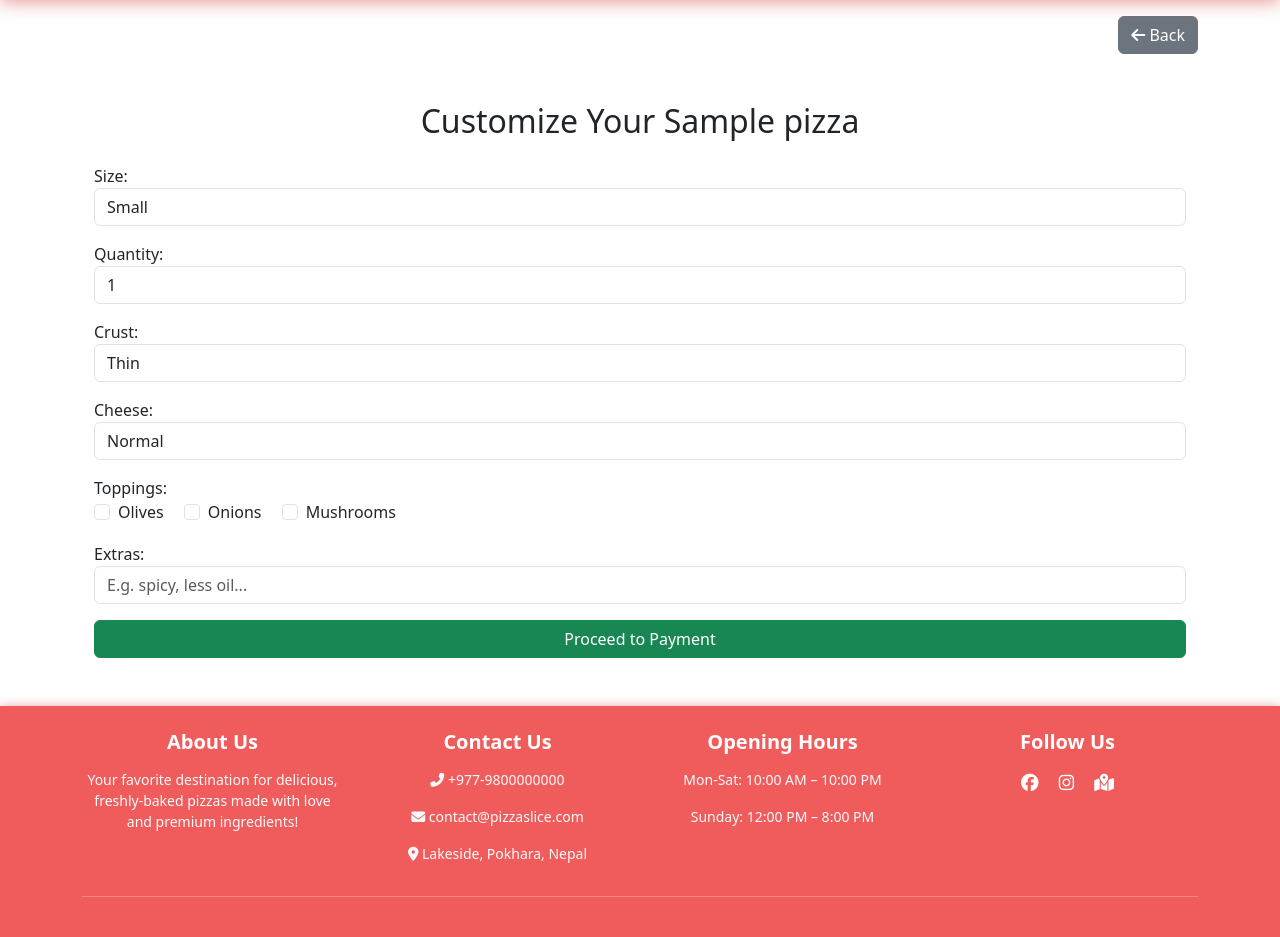
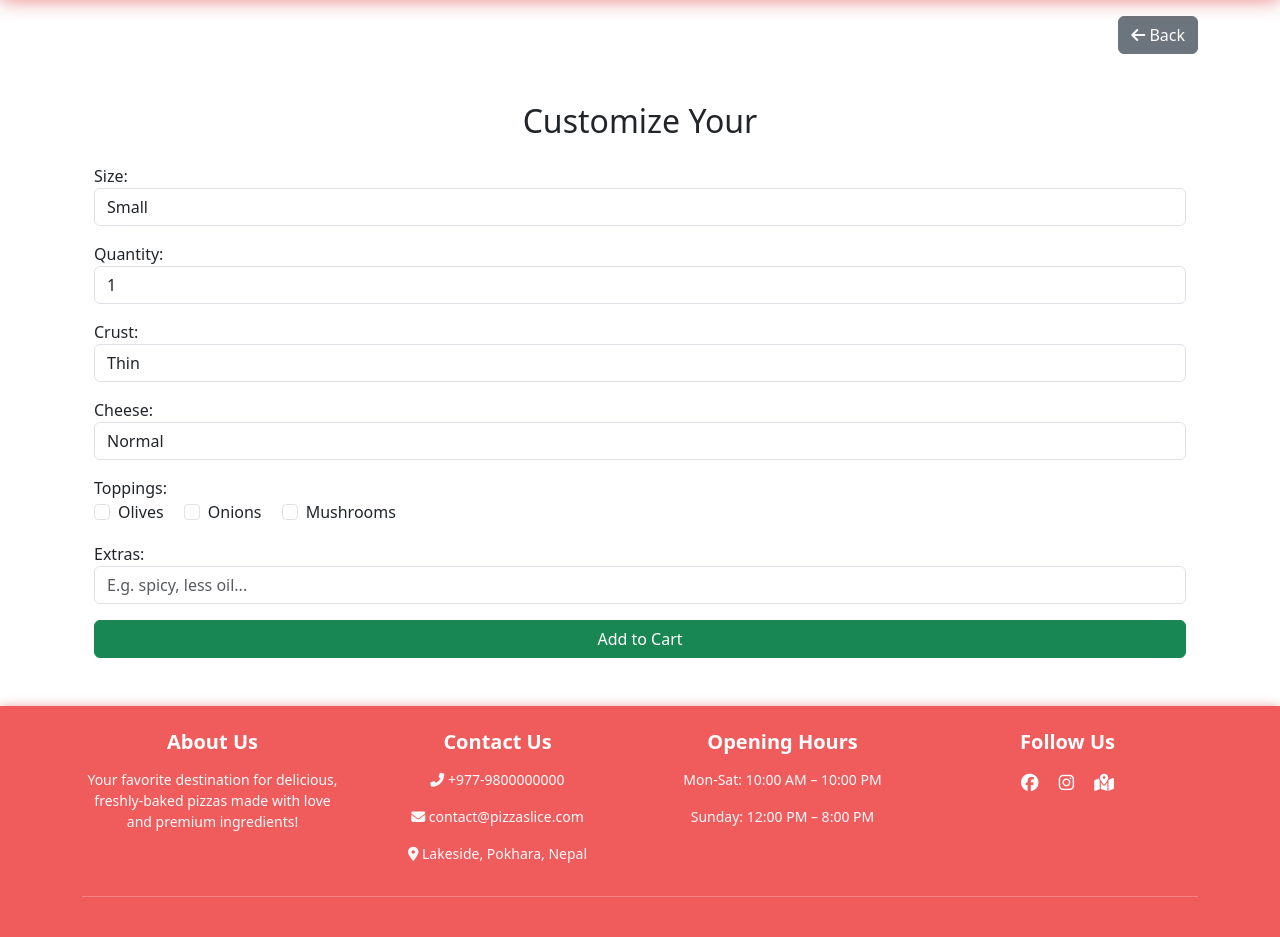
Before and after one commit to Sajani11/MyPizzaApp, a Flask app: page /customize/1 in a window 1280 px wide. Shown: the part 56-993 px from the top of the page. Run offline with Flask 3, Linux system fonts and the light colour scheme; tables that the repository leaves empty hold one stand-in row (values such as "Sample post"); some libraries are stand-ins or nearby versions.

Commit message:
Updated work flow in ordering

```diff
--- a/app.py
+++ b/app.py
@@ -134,60 +134,61 @@ def logout():
 def choose_auth():
     return render_template('choose_auth.html')
 
-@app.route('/order/<int:pizza_id>', methods=['GET', 'POST'])
+@app.route('/order/<int:pizza_id>', methods=['GET','POST'])
 def order_pizza(pizza_id):
     if 'user_id' not in session:
-        flash("Please login first", "danger")
-        return redirect(url_for('choose_auth'))
+        flash('Login first', 'warning')
+        return redirect(url_for('login'))
 
     cursor = mysql.connection.cursor()
-    cursor.execute("SELECT * FROM pizzas WHERE id = %s", (pizza_id,))
+    cursor.execute("SELECT * FROM pizzas WHERE id=%s", (pizza_id,))
     pizza = cursor.fetchone()
-
     if not pizza:
-        flash("Pizza not found!", "danger")
+        flash('Pizza not found', 'danger')
         return redirect(url_for('home'))
 
     if request.method == 'POST':
-        size = request.form['size']
-        quantity = int(request.form['quantity'])
-        user_id = session['user_id']
+        size = request.form.get('size', 'small')
+        crust = request.form.get('crust', 'thin')
+        cheese = request.form.get('cheese', 'normal')
+        toppings = ','.join(request.form.getlist('toppings')) or None
+        extras = request.form.get('extras') or None
+        quantity = int(request.form.get('quantity', 1))
 
-        # Price logic
-        base_price = pizza[3]  # 3rd index corresponds to 'price'
+        # Calculate unit_price
+        unit_price = float(pizza['price'])
         if size == 'medium':
-            price = base_price + 100
+            unit_price += 100
         elif size == 'large':
-            price = base_price + 200
-        else:
-            price = base_price  # small
+            unit_price += 200
+        if cheese == 'extra':
+            unit_price += 50
 
-        total_price = price * quantity
+        # Insert into cart (with customizations)
+        cursor.execute("""
+            INSERT INTO cart(user_id, pizza_id, size, crust, cheese, toppings, extras, quantity, unit_price)
+            VALUES(%s,%s,%s,%s,%s,%s,%s,%s,%s)
+            ON DUPLICATE KEY UPDATE quantity=quantity+VALUES(quantity)
+        """, (session['user_id'], pizza_id, size, crust, cheese, toppings, extras, quantity, unit_price))
 
-        # Insert into orders table (with size, quantity, and total price)
-        cursor.execute("""
-            INSERT INTO orders (user_id, pizza_id, size, quantity, total_price, status)
-            VALUES (%s, %s, %s, %s, %s, %s)
-        """, (user_id, pizza_id, size, quantity, total_price, 'pending'))
-        order_id = cursor.lastrowid
         mysql.connection.commit()
+        flash('Added to cart', 'success')
+        return redirect(url_for('view_cart'))
 
-        flash("Your order has been placed successfully!", "success")
-        return redirect(url_for('payment',order_id= order_id))
-
-    return render_template('order.html', pizza=pizza)
+    return render_template('customization.html', pizza=pizza)
 
 @app.route('/orders')
 def orders():
     if 'user_id' not in session:
         flash("Please login first", "danger")
-        return redirect(url_for('choose_auth'))
+        return redirect(url_for('login'))
 
     user_id = session['user_id']
-    cursor = mysql.connection.cursor()
+    cursor = mysql.connection.cursor(MySQLdb.cursors.DictCursor)
 
     cursor.execute("""
-        SELECT o.id, p.name, o.size, o.quantity, o.total_price, o.status, o.created_at
+        SELECT o.id, p.name, o.size, o.quantity, o.total_price,
+               o.status, o.payment_status, o.payment_method, o.created_at
         FROM orders o
         JOIN pizzas p ON o.pizza_id = p.id
         WHERE o.user_id = %s
@@ -228,7 +229,7 @@ def cancel_order(order_id):
 
 @app.route('/customize/<int:pizza_id>', methods=['GET', 'POST'])
 def customize_pizza(pizza_id):
-    cursor = mysql.connection.cursor()
+    cursor = mysql.connection.cursor(MySQLdb.cursors.DictCursor)
     cursor.execute("SELECT * FROM pizzas WHERE id = %s", (pizza_id,))
     pizza = cursor.fetchone()
 
@@ -238,60 +239,86 @@ def customize_pizza(pizza_id):
 
     if request.method == 'POST':
         size = request.form['size']
-        quantity = int(request.form['quantity'])
         crust = request.form['crust']
         cheese = request.form['cheese']
-        toppings = request.form.getlist('toppings')
-        extras = request.form.get('extras', '').strip()
+        toppings = ','.join(request.form.getlist('toppings')) or None
+        extras = request.form.get('extras') or None
+        quantity = int(request.form.get('quantity', 1))
 
-        base_price = pizza[3]  # The pizza price from the database
+        # Calculate price
+        unit_price = float(pizza['price'])
+        if size == 'medium':
+            unit_price += 100
+        elif size == 'large':
+            unit_price += 200
+        if cheese == 'extra':
+            unit_price += 50
 
-        # Apply size-based price adjustments
-        if size == 'medium':
-            price = base_price + 100
-        elif size == 'large':
-            price = base_price + 200
-        else:
-            price = base_price  # small size
+        # Add to cart instead of orders
+        cursor.execute("""
+            INSERT INTO cart(user_id, pizza_id, size, crust, cheese, toppings, extras, quantity, unit_price)
+            VALUES(%s,%s,%s,%s,%s,%s,%s,%s,%s)
+        """, (session['user_id'], pizza_id, size, crust, cheese, toppings, extras, quantity, unit_price))
 
-        # Apply extra cheese price adjustment
-        if cheese == 'extra':
-            price += 50
-
-        total_price = price * quantity
-
-        # Store the customized pizza in the orders table or show on the payment page
-        user_id = session['user_id']
-        cursor.execute("""
-            INSERT INTO orders (user_id, pizza_id, size, quantity, crust, cheese, toppings, extras, total_price, status)
-            VALUES (%s, %s, %s, %s, %s, %s, %s, %s, %s, %s)
-        """, (user_id, pizza_id, size, quantity, crust, cheese, ', '.join(toppings), extras, total_price, 'pending'))
-        order_id = cursor.lastrowid
         mysql.connection.commit()
-
         flash("Your customized pizza has been added to the cart!", "success")
-        return redirect(url_for('payment', order_id=order_id))  # Assuming insert_id() gives the latest order ID
+        return redirect(url_for('view_cart'))
 
     return render_template('customize.html', pizza=pizza)
 
-@app.route('/payment/<int:order_id>', methods=['GET', 'POST'])
-def payment(order_id):
-    cursor = mysql.connection.cursor()
-    cursor.execute("SELECT * FROM orders WHERE id = %s AND user_id = %s", (order_id, session['user_id']))
-    order = cursor.fetchone()
+# Unified payment route
+@app.route('/payment', methods=['GET', 'POST'])
+def payment():
+    if 'user_id' not in session:
+        flash("Login first", "danger")
+        return redirect(url_for('login'))
 
-    if not order:
-        flash("Order not found!", "danger")
-        return redirect(url_for('home'))
+    user_id = session['user_id']
+    cursor = mysql.connection.cursor(MySQLdb.cursors.DictCursor)
+
+    # Get cart items
+    cursor.execute("SELECT * FROM cart WHERE user_id = %s", (user_id,))
+    cart_items = cursor.fetchall()
+
+    if not cart_items:
+        flash("Your cart is empty!", "warning")
+        return redirect(url_for('view_cart'))
+
+    total_amount = sum(item['unit_price'] * item['quantity'] for item in cart_items)
 
     if request.method == 'POST':
-        payment_method = request.form['payment_method']
-        cursor.execute("UPDATE orders SET payment_method = %s, status = %s WHERE id = %s", (payment_method, 'paid', order_id))
+        payment_method = request.form.get('payment_method')
+        if not payment_method:
+            flash("Please select a payment method.", "warning")
+            return redirect(url_for('payment'))
+
+        # Move cart items to orders
+        for item in cart_items:
+            cursor.execute("""
+                INSERT INTO orders (
+                    user_id, pizza_id, size, crust, cheese, toppings, extras, quantity, total_price, status, payment_method
+                ) VALUES (%s, %s, %s, %s, %s, %s, %s, %s, %s, %s, %s)
+            """, (
+                user_id,
+                item['pizza_id'],
+                item['size'],
+                item['crust'],
+                item['cheese'],
+                item['toppings'],
+                item['extras'],
+                item['quantity'],
+                item['unit_price'] * item['quantity'],
+                'paid',
+                payment_method
+            ))
+
+        cursor.execute("DELETE FROM cart WHERE user_id = %s", (user_id,))
         mysql.connection.commit()
-        flash("Payment successful! Your order is being processed.", "success")
+
+        flash(f"Payment of NPR {total_amount} successful! Your orders are being processed.", "success")
         return redirect(url_for('orders'))
 
-    return render_template('payment.html', order=order)
+    return render_template('payment.html', cart_items=cart_items, total=total_amount)
 
 @app.route('/admin/dashboard')
 def admin_dashboard():
@@ -300,13 +327,13 @@ def admin_dashboard():
         return redirect(url_for('login'))
 
     cursor = mysql.connection.cursor(MySQLdb.cursors.DictCursor)
+    search_query = request.args.get('q', '').strip()
 
-    search_query = request.args.get('q', '').strip()
     if search_query:
         like_pattern = f"%{search_query}%"
         query = '''
             SELECT o.id, u.username, o.address, p.name, o.size, o.quantity,
-                   o.total_price, o.status, o.created_at
+                   o.total_price, o.status, o.payment_status, o.created_at
             FROM orders o
             JOIN users u ON o.user_id = u.id
             JOIN pizzas p ON o.pizza_id = p.id
@@ -317,7 +344,7 @@ def admin_dashboard():
     else:
         query = '''
             SELECT o.id, u.username, o.address, p.name, o.size, o.quantity,
-                   o.total_price, o.status, o.created_at
+                   o.total_price, o.status, o.payment_status, o.created_at
             FROM orders o
             JOIN users u ON o.user_id = u.id
             JOIN pizzas p ON o.pizza_id = p.id
@@ -328,15 +355,14 @@ def admin_dashboard():
     orders = cursor.fetchall()
     return render_template('admin_dashboard.html', orders=orders)
 
-
 def auto_update_order_status():
-    with app.app_context():  # to use db inside job
-        cursor = mysql.connection.cursor()
+    with app.app_context():
+        cursor = mysql.connection.cursor(MySQLdb.cursors.DictCursor)
         cursor.execute("SELECT id, created_at, status FROM orders")
         orders = cursor.fetchall()
 
         for order in orders:
-            order_id, created_at, status = order
+            order_id, created_at, status = order['id'], order['created_at'], order['status']
             now = datetime.now()
             time_passed = now - created_at
 
@@ -347,7 +373,7 @@ def auto_update_order_status():
 
         mysql.connection.commit()
 
-# Schedule it to run every 17 minutes
+#schedule it to run every 17 minutes
 scheduler.add_job(id='AutoStatusUpdate', func=auto_update_order_status, trigger='interval', minutes=17)
 
 @app.route('/update_order_status/<int:order_id>', methods=['POST'])
@@ -375,16 +401,39 @@ def add_to_cart(pizza_id):
         flash("Please login first", "danger")
         return redirect(url_for('login'))
 
+    cursor = mysql.connection.cursor(MySQLdb.cursors.DictCursor)
+    cursor.execute("SELECT * FROM pizzas WHERE id=%s", (pizza_id,))
+    pizza = cursor.fetchone()
+    if not pizza:
+        flash("Pizza not found!", "danger")
+        return redirect(url_for('home'))
+
+    # Get customization data
+    size = request.form.get('size', 'small')
+    crust = request.form.get('crust', 'thin')
+    cheese = request.form.get('cheese', 'normal')
+    toppings = ','.join(request.form.getlist('toppings')) or None
+    extras = request.form.get('extras') or None
     quantity = int(request.form.get('quantity', 1))
-    user_id = session['user_id']
 
-    cursor = mysql.connection.cursor()
-    cursor.execute("INSERT INTO cart (user_id, pizza_id, quantity) VALUES (%s, %s, %s)",
-                   (user_id, pizza_id, quantity))
+    # Calculate unit price
+    unit_price = float(pizza['price'])
+    if size == 'medium':
+        unit_price += 100
+    elif size == 'large':
+        unit_price += 200
+    if cheese == 'extra':
+        unit_price += 50
+
+    # Insert as a new row every time (no merging)
+    cursor.execute("""
+        INSERT INTO cart(user_id, pizza_id, size, crust, cheese, toppings, extras, quantity, unit_price)
+        VALUES(%s,%s,%s,%s,%s,%s,%s,%s,%s)
+    """, (session['user_id'], pizza_id, size, crust, cheese, toppings, extras, quantity, unit_price))
+
     mysql.connection.commit()
-
-    flash("Pizza added to cart!", "success")
-    return redirect(url_for('home'))
+    flash("Customized pizza added to cart!", "success")
+    return redirect(url_for('view_cart'))
 
 @app.route('/cart')
 def view_cart():
@@ -394,15 +443,27 @@ def view_cart():
 
     user_id = session['user_id']
     cursor = mysql.connection.cursor(MySQLdb.cursors.DictCursor)
+
     cursor.execute("""
-        SELECT c.id as cart_id, p.id as pizza_id, p.name, p.price, c.quantity, (p.price * c.quantity) as subtotal
+        SELECT
+            c.id AS cart_id,
+            p.id AS pizza_id,
+            p.name,
+            c.size,
+            c.crust,
+            c.cheese,
+            c.toppings,
+            c.extras,
+            c.quantity,
+            c.unit_price,
+            (c.unit_price * c.quantity) AS subtotal
         FROM cart c
         JOIN pizzas p ON c.pizza_id = p.id
         WHERE c.user_id = %s
     """, (user_id,))
+
     cart_items = cursor.fetchall()
-
-    total = sum(item['subtotal'] for item in cart_items)
+    total = sum([item['subtotal'] for item in cart_items]) if cart_items else 0
 
     return render_template('cart.html', cart_items=cart_items, total=total)
 
@@ -416,46 +477,44 @@ def remove_from_cart(cart_id):
 
 @app.route('/checkout-cart', methods=['POST'])
 def checkout_cart():
+    if 'user_id' not in session:
+        flash("Login first", "danger")
+        return redirect(url_for('login'))
+
     user_id = session['user_id']
-    cursor = mysql.connection.cursor()
-    cursor.execute("SELECT pizza_id, quantity FROM cart WHERE user_id = %s", (user_id,))
+    cursor = mysql.connection.cursor(MySQLdb.cursors.DictCursor)
+
+    cursor.execute("SELECT * FROM cart WHERE user_id = %s", (user_id,))
     items = cursor.fetchall()
 
+    if not items:
+        flash("Your cart is empty!", "warning")
+        return redirect(url_for('view_cart'))
+
     for item in items:
-        cursor.execute("INSERT INTO orders (user_id, pizza_id, size, quantity, total_price, status) "
-                       "SELECT %s, %s, %s, %s, price * %s, %s FROM pizzas WHERE id = %s",
-                       (user_id, item[0], 'small', item[1], item[1], 'pending', item[0]))
+        cursor.execute("""
+            INSERT INTO orders (
+                user_id, pizza_id, size, crust, cheese, toppings, extras, quantity, total_price, status
+            ) VALUES (%s, %s, %s, %s, %s, %s, %s, %s, %s, %s)
+        """, (
+            user_id,
+            item['pizza_id'],
+            item['size'],
+            item['crust'],
+            item['cheese'],
+            item['toppings'],
+            item['extras'],
+            item['quantity'],
+            item['unit_price'] * item['quantity'],
+            'pending'
+        ))
 
+    # Clear cart after checkout
     cursor.execute("DELETE FROM cart WHERE user_id = %s", (user_id,))
     mysql.connection.commit()
 
-    flash("Order placed from cart!", "success")
-    return redirect(url_for('orders'))
-
-
-def generate_referral_code(length=6):
-    return ''.join(random.choices(string.ascii_uppercase + string.digits, k=length))
-
-@app.route('/referral')
-def referral():
-    if 'user_id' not in session:
-        flash("Login required", "warning")
-        return redirect(url_for('login'))
-
-    user_id = session['user_id']
-    cursor = mysql.connection.cursor()
-    cursor.execute("SELECT referral_code FROM referrals WHERE user_id = %s", (user_id,))
-    result = cursor.fetchone()
-
-    if not result:
-        code = generate_referral_code()
-        cursor.execute("INSERT INTO referrals (user_id, referral_code) VALUES (%s, %s)", (user_id, code))
-        mysql.connection.commit()
-        referral_code = code
-    else:
-        referral_code = result[0]
-
-    return render_template("referral.html", referral_code=referral_code)
+    flash("Order placed successfully from cart!", "success")
+    return redirect(url_for('payment'))
 
 @app.route('/spin')
 def spin_wheel():
--- a/db_init.sql
+++ b/db_init.sql
@@ -55,12 +55,6 @@ CREATE TABLE IF NOT EXISTS admins (
     password VARCHAR(100)
 );
 
-CREATE TABLE IF NOT EXISTS referrals (
-    id INT AUTO_INCREMENT PRIMARY KEY,
-    user_id INT,
-    referral_code VARCHAR(50),
-    FOREIGN KEY (user_id) REFERENCES users(id)
-);
 
 CREATE TABLE IF NOT EXISTS spin_rewards (
     id INT AUTO_INCREMENT PRIMARY KEY,
--- a/templates/customize.html
+++ b/templates/customize.html
@@ -83,9 +83,7 @@ block content %}
       />
     </div>
 
-    <button type="submit" class="btn btn-success w-100">
-      Proceed to Payment
-    </button>
+    <button type="submit" class="btn btn-success w-100">Add to Cart</button>
   </form>
 </div>
 {% endblock %}
--- a/templates/layout.html
+++ b/templates/layout.html
@@ -57,11 +57,7 @@
                 <i class="fas fa-shopping-cart"></i> Cart
               </a>
             </li>
-            <li class="nav-item">
-              <a class="nav-link" href="{{ url_for('referral') }}">
-                <i class="fas fa-user-friends"></i> Referral
-              </a>
-            </li>
+
             <li class="nav-item">
               <a class="nav-link" href="{{ url_for('view_rewards') }}">
                 <i class="fas fa-gift"></i> My Rewards
```
Also changed, not shown: templates/cart.html (+15 -3 lines), templates/orders.html (+18 -38 lines), templates/payment.html (+3 -8 lines), templates/referral.html (deleted, +0 -10 lines), templates/rewards.html (+19 -0 lines).
